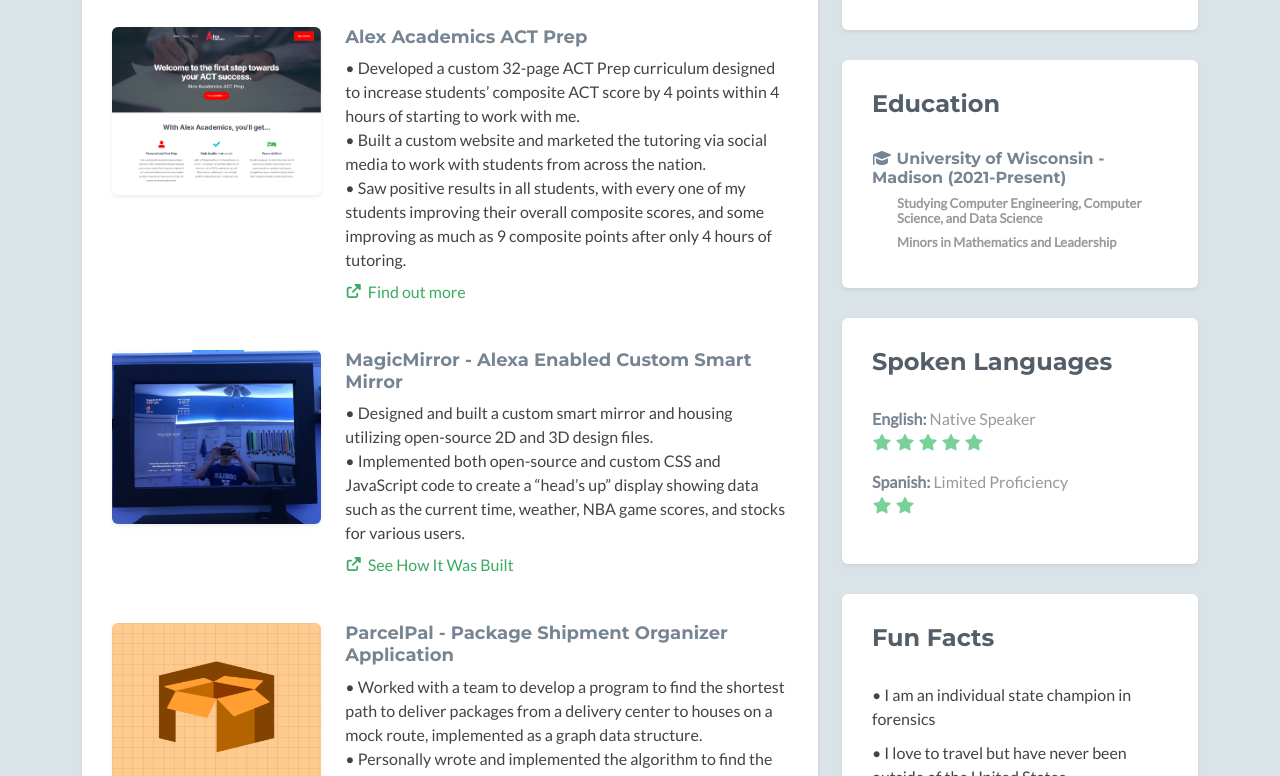
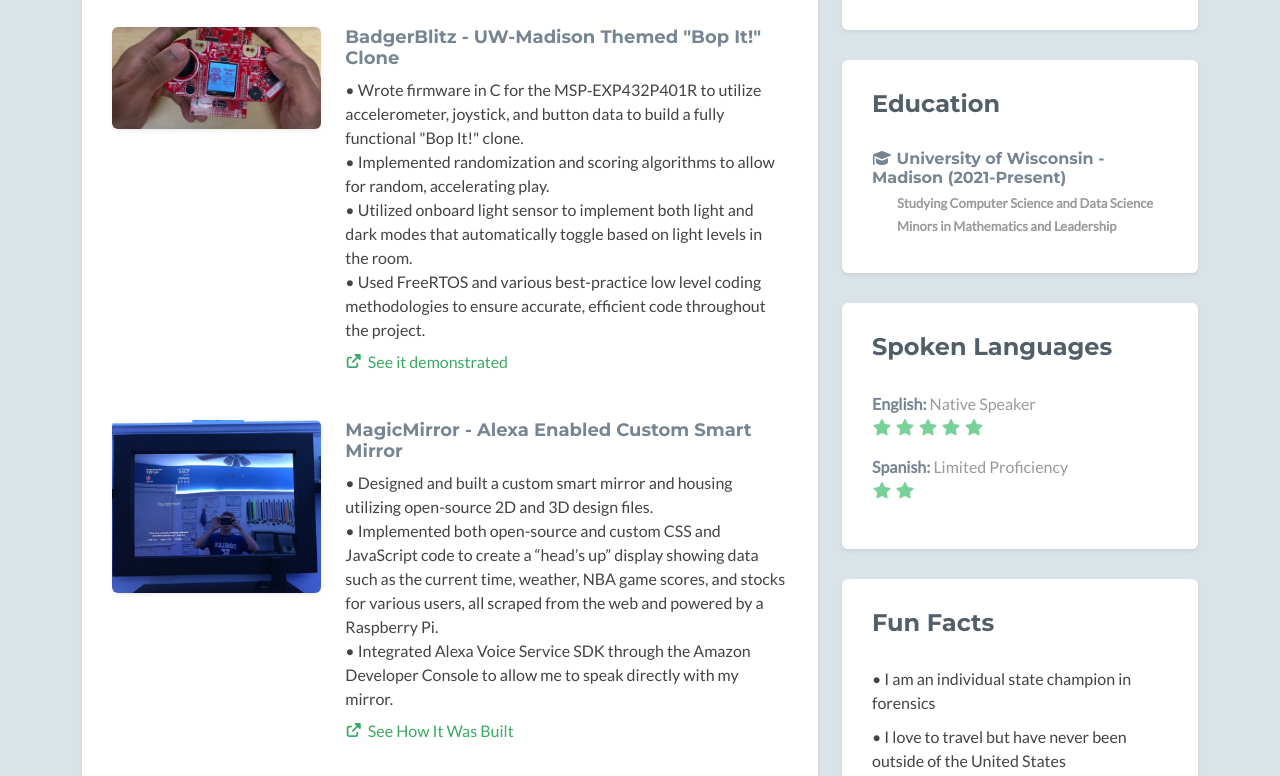
Before and after one commit to alexholland4/alexholland4.github.io, a plain HTML site: page index.html in a window 1280 px wide. Shown: the part 1438-2214 px from the top of the page. Drawn offline with nearby package versions, Linux system fonts and the light colour scheme; no server answers; a script that the page names is missing; some icons are missing.

Commit message:
Added BadgerBlitz project and fixed minor text errors

```diff
--- a/index.html
+++ b/index.html
@@ -135,6 +135,35 @@
                             </div><!--//item-->
 
                             <div class="item row">
+                                <a class="col-md-4 col-12" href="https://www.youtube.com/watch?v=KbcbwEeLM-g&ab_channel=AlexHolland" target="_blank">
+                                <img class="img-fluid project-image rounded shadow-sm" src="assets/images/projects/badgerblitz.png" alt="project name" />
+                                </a>
+                                <div class="desc col-md-8 col-12">
+                                    <h3 class="title"><a href="https://www.youtube.com/watch?v=KbcbwEeLM-g&ab_channel=AlexHolland" target="_blank">BadgerBlitz - UW-Madison Themed "Bop It!" Clone</a></h3>
+                                    <p class="mb-2">• Wrote firmware in C for the MSP‑EXP432P401R to utilize accelerometer, joystick, and button data to build a fully functional "Bop It!" clone.<br>
+                                        • Implemented randomization and scoring algorithms to allow for random, accelerating play.<br>
+                                        • Utilized onboard light sensor to implement both light and dark modes that automatically toggle based on light levels in the room. <br>
+                                        • Used FreeRTOS and various best-practice low level coding methodologies to ensure accurate, efficient code throughout the project.
+                                        <p><a class="more-link" href="https://www.youtube.com/watch?v=KbcbwEeLM-g&ab_channel=AlexHolland" target="_blank"><i class="fas fa-external-link-alt"></i>See it demonstrated</a></p>
+                                </div><!--//desc-->
+                            </div><!--//item-->
+
+                            <div class="item row">
+                                <a class="col-md-4 col-12" href="https://drive.google.com/drive/folders/1-9hsiHyUPZThI8c0qP5ykXaokVYa6kOB?usp=share_link" target="_blank">
+                                <img class="img-fluid project-image rounded shadow-sm" src="assets/images/projects/SM.jpeg" alt="project name" />
+                                </a>
+                                <div class="desc col-md-8 col-12">
+                                    <h3 class="title"><a href="https://drive.google.com/drive/folders/1-9hsiHyUPZThI8c0qP5ykXaokVYa6kOB?usp=share_link" target="_blank">MagicMirror - Alexa Enabled Custom Smart Mirror</a></h3>
+                                    <p class="mb-2">
+                                        • Designed and built a custom smart mirror and housing utilizing open-source 2D and 3D design files. <br>
+                                        • Implemented both open-source and custom CSS and JavaScript code to create a “head’s up” display showing data such as the current time, weather, NBA game scores, and stocks for various users, all scraped from the web and powered by a Raspberry Pi. <br>
+                                        • Integrated Alexa Voice Service SDK through the Amazon Developer Console to allow me to speak directly with my mirror.
+                                    </p>
+                                    <p><a class="more-link" href="https://drive.google.com/drive/folders/1-9hsiHyUPZThI8c0qP5ykXaokVYa6kOB?usp=share_link" target="_blank"><i class="fas fa-external-link-alt"></i>See How It Was Built</a></p>
+                                </div><!--//desc-->
+                            </div><!--//item-->
+
+                            <div class="item row">
                                 <a class="col-md-4 col-12" href="https://www.AlexAcademics.com/" target="_blank">
                                 <img class="img-fluid project-image rounded shadow-sm" src="assets/images/projects/AA.jpg" alt="project name" />
                                 </a>
@@ -146,23 +175,6 @@
                                     <p><a class="more-link" href="https://www.AlexAcademics.com/" target="_blank"><i class="fas fa-external-link-alt"></i>Find out more</a></p>
                                 </div><!--//desc-->
                             </div><!--//item-->
-
-
-                            <div class="item row">
-                                <a class="col-md-4 col-12" href="https://drive.google.com/drive/folders/1-9hsiHyUPZThI8c0qP5ykXaokVYa6kOB?usp=share_link" target="_blank">
-                                <img class="img-fluid project-image rounded shadow-sm" src="assets/images/projects/SM.jpeg" alt="project name" />
-                                </a>
-                                <div class="desc col-md-8 col-12">
-                                    <h3 class="title"><a href="https://drive.google.com/drive/folders/1-9hsiHyUPZThI8c0qP5ykXaokVYa6kOB?usp=share_link" target="_blank">MagicMirror - Alexa Enabled Custom Smart Mirror</a></h3>
-                                    <p class="mb-2">
-                                        • Designed and built a custom smart mirror and housing utilizing open-source 2D and 3D design files. <br>
-                                        • Implemented both open-source and custom CSS and JavaScript code to create a “head’s up” display showing data such as the current time, weather, NBA game scores, and stocks for various users.
-                                 </p>
-                                    <p><a class="more-link" href="https://drive.google.com/drive/folders/1-9hsiHyUPZThI8c0qP5ykXaokVYa6kOB?usp=share_link" target="_blank"><i class="fas fa-external-link-alt"></i>See How It Was Built</a></p>
-                                </div><!--//desc-->
-                            </div><!--//item-->
-
-
 
                              <div class="item row">
                                 <a class="col-md-4 col-12" href="PackageShipmentOrganizerDemonstration.mp4"" target="_blank">
@@ -231,7 +243,7 @@
 
                         </div>
                     </div>
-                </section> -->
+                </section>        -->
 
 
             </div><!--//primary-->
@@ -353,7 +365,7 @@
                         <div class="content">
                             <div class="item">
                                 <h3 class="title"><i class="fas fa-graduation-cap"></i> University of Wisconsin - Madison<span class="year"> (2021-Present)</span></h3>
-                                <h4 class="university">Studying Computer Engineering, Computer Science, and Data Science</h4>
+                                <h4 class="university">Studying Computer Science and Data Science</h4>
                                 <h4 class="university">Minors in Mathematics and Leadership</h4>
 
                             </div><!--//item-->
```
Also changed, not shown: assets/images/projects/badgerblitz.png (added), 1 other file.
